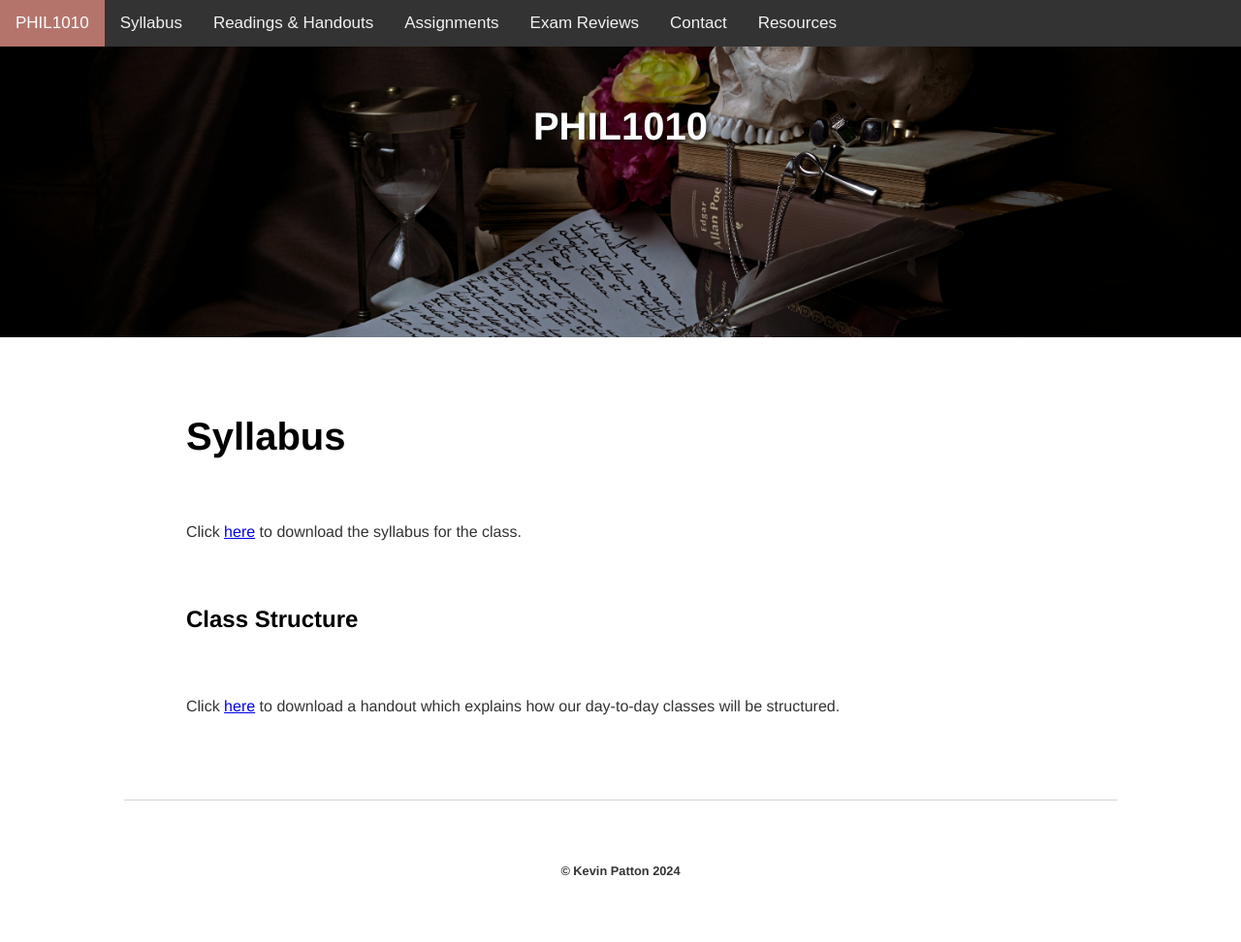
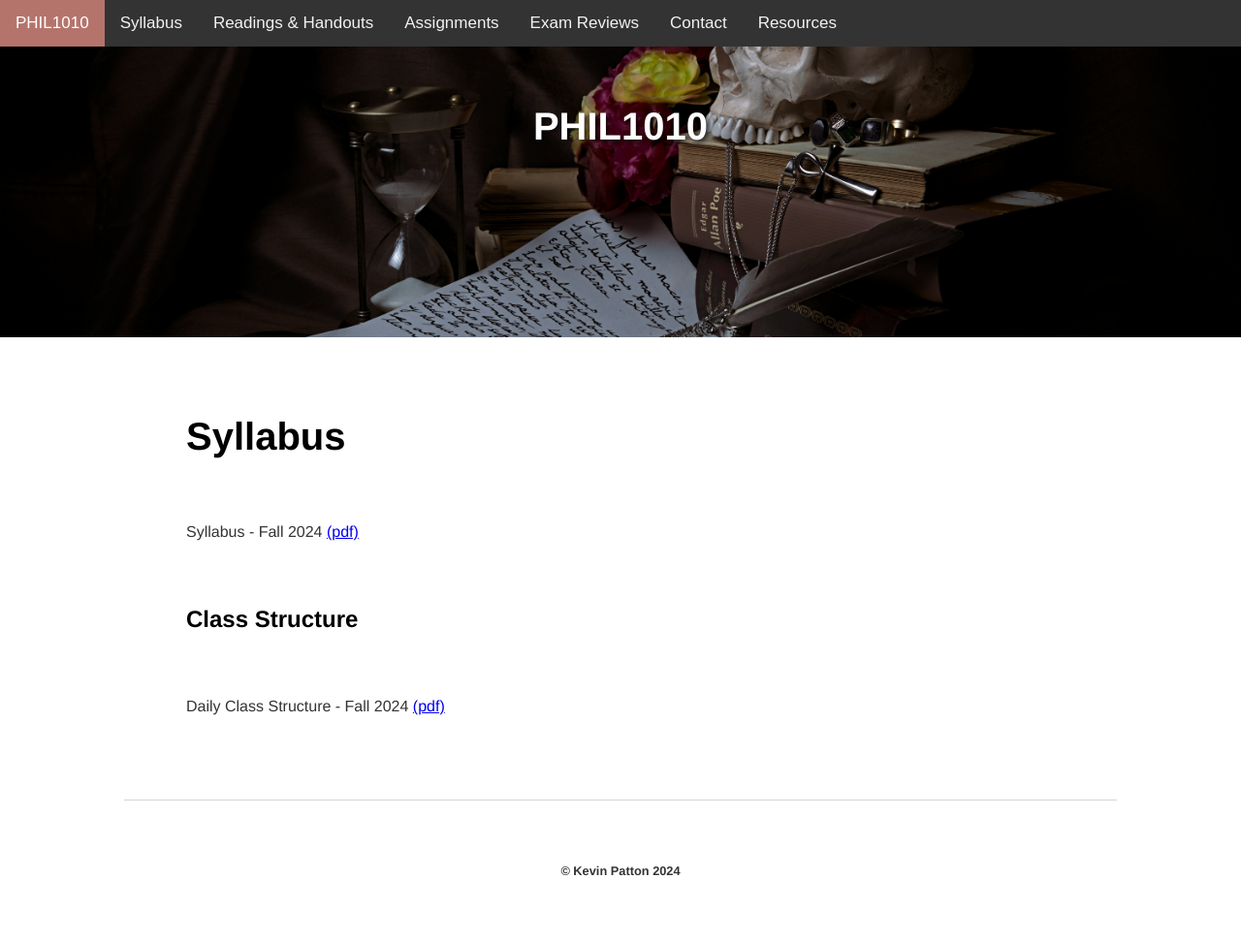
Before and after one commit to kevinjpatton/kevinjpatton.github.io, a Jekyll site: the page built from teaching/phil_1010/syllabus/index.html, in a window 1280 px wide. Shown: the whole page at 97% size. Built offline with Jekyll 4.4.1, drawn with Linux system fonts in a browser that asks for light colours; Markdown is read by kramdown in place of the engine named in the settings.

Commit message:
Update index.html

```diff
--- a/teaching/phil_1010/syllabus/index.html
+++ b/teaching/phil_1010/syllabus/index.html
@@ -3,6 +3,6 @@ layout: 1010
 title: PHIL1010 - Syllabus
 ---
 <h1>Syllabus</h1>
-<p>Click <a href="/teaching/phil_1010/syllabus/Syllabus_Phil_1010_Fall2024.pdf" target="_blank">here</a> to download the syllabus for the class.</p>
+<p>Syllabus - Fall 2024 <a href="/teaching/phil_1010/syllabus/Syllabus_Phil_1010_Fall2024.pdf" target="_blank">(pdf)</a></p>
 <h2>Class Structure</h2>
-<p>Click <a href="/teaching/commonresources/Handout - 1000_2000 Class Structure.pdf" target="_blank">here</a> to download a handout which explains how our day-to-day classes will be structured.</p>
+<p>Daily Class Structure - Fall 2024 <a href="/teaching/commonresources/Handout - 1000_2000 Class Structure.pdf" target="_blank">(pdf)</a></p>
```
